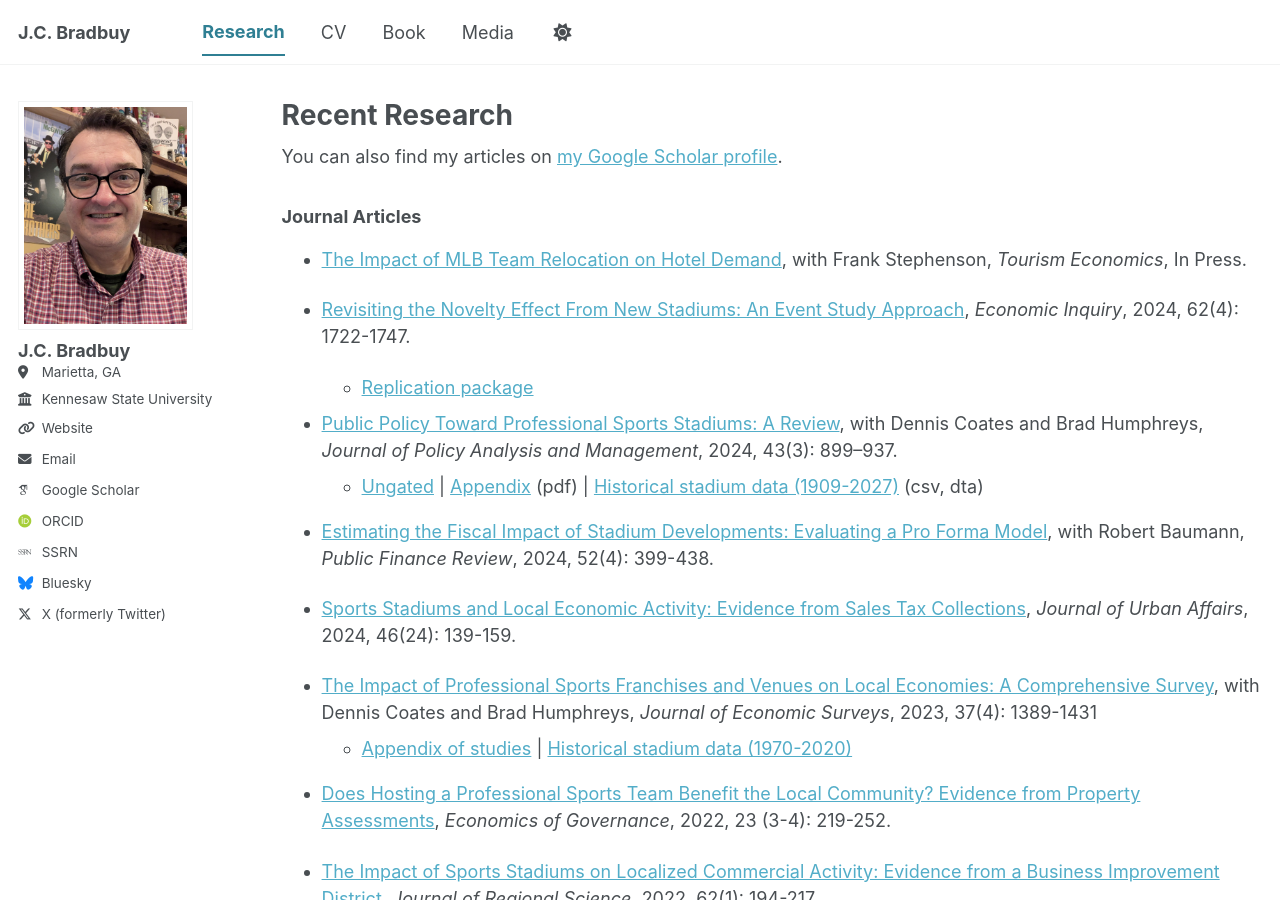
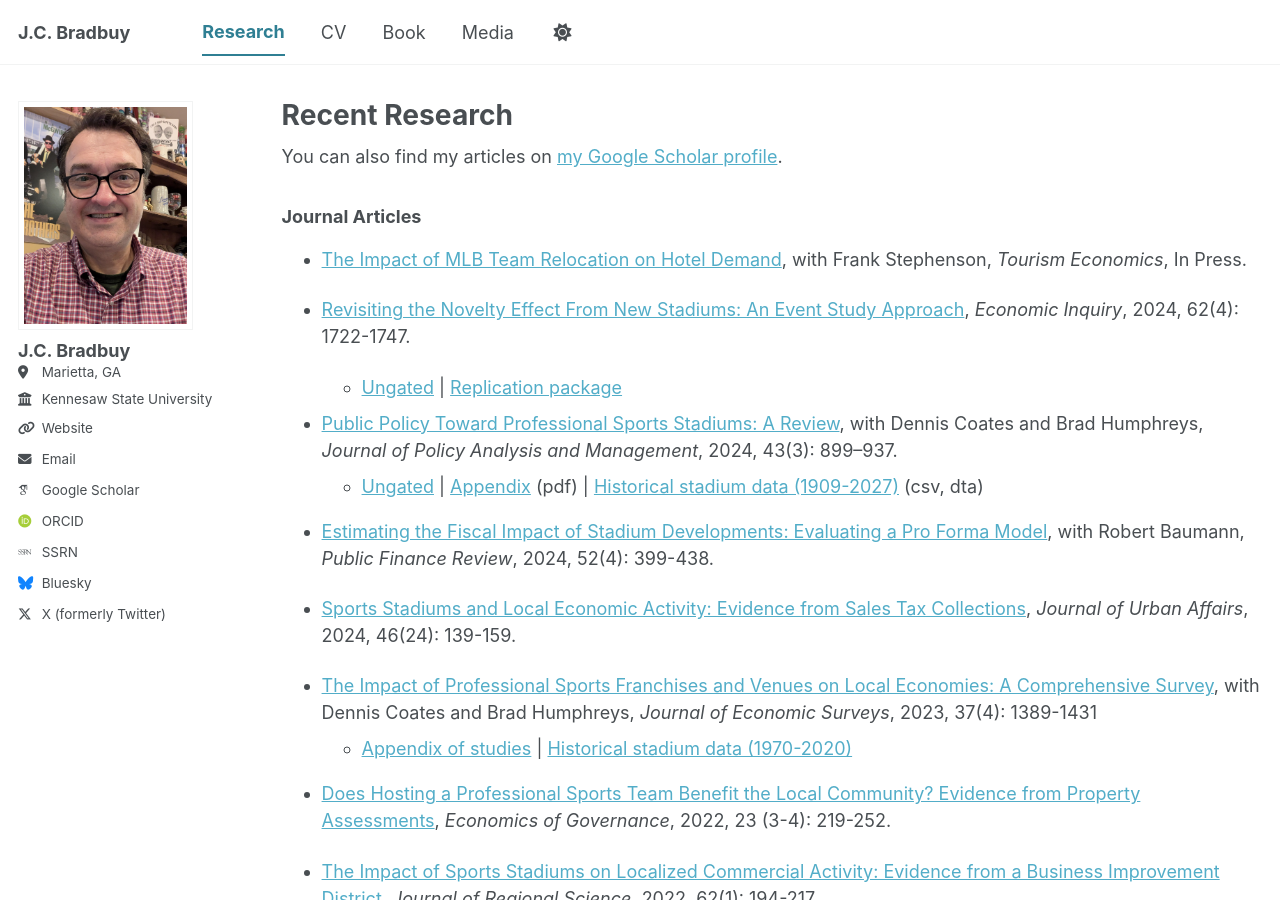
Before and after one commit to jcbradbury/jcbradbury.github.io, a Jekyll site: the page built from _pages/research.md, in a window 1280 px wide and 900 px high. Built offline with Jekyll 4.4.1, drawn with Linux system fonts in a browser that asks for light colours; some web fonts are replaced; a script bundle is joined from its source files by our own code; library files that are not in the unit come from our copies.

Commit message:
Update research.md

```diff
--- a/_pages/research.md
+++ b/_pages/research.md
@@ -20,7 +20,7 @@ author_profile: true
 
 - [Revisiting the Novelty Effect From New Stadiums: An Event Study Approach](https://doi.org/10.1111/ecin.13231), *Economic Inquiry*, 2024, 62(4): 1722-1747.
 
-    - [Replication package](https://doi.org/10.3886/E200122V2)
+    - [Ungated](https://onlinelibrary.wiley.com/share/author/BZBTN6XMUH6MVVENESNV?target=10.1002/pam.22534) \| [Replication package](https://doi.org/10.3886/E200122V2)
 
 - [Public Policy Toward Professional Sports Stadiums: A Review](https://onlinelibrary.wiley.com/doi/full/10.1002/pam.22534), with Dennis Coates and Brad Humphreys, *Journal of Policy Analysis and Management*, 2024, 43(3): 899–937.
     -  [Ungated](https://onlinelibrary.wiley.com/share/author/ERYG47HSGDANU6MHVHHT?target=10.1002/pam.22534) \| [Appendix](https://onlinelibrary.wiley.com/action/downloadSupplement?doi=10.1002%2Fpam.22534&file=pam22534-sup-0001-Appendix.pdf) (pdf) \|  [Historical stadium data (1909-2027)](https://doi.org/10.3886/E193067V1) (csv, dta)
```
